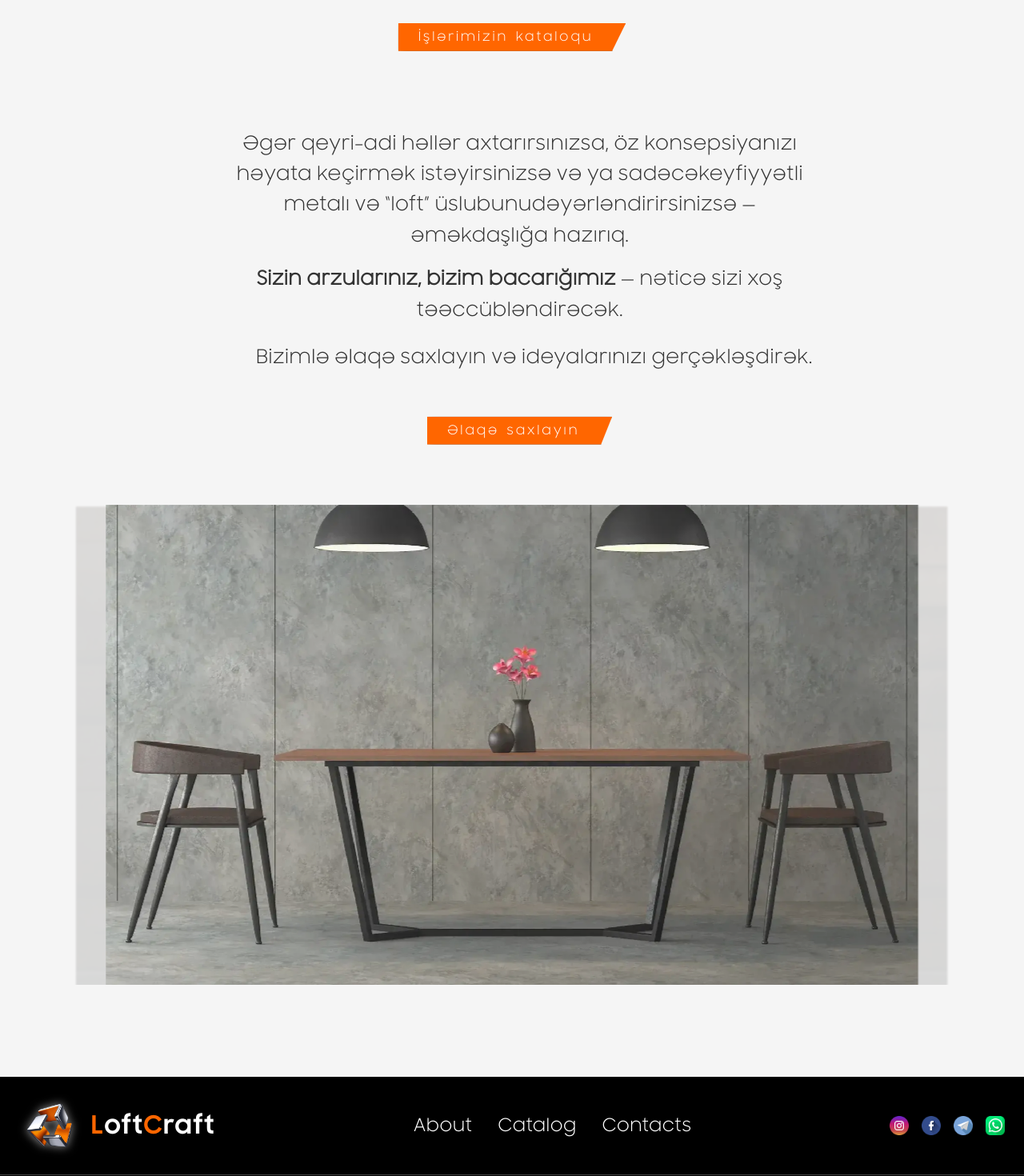
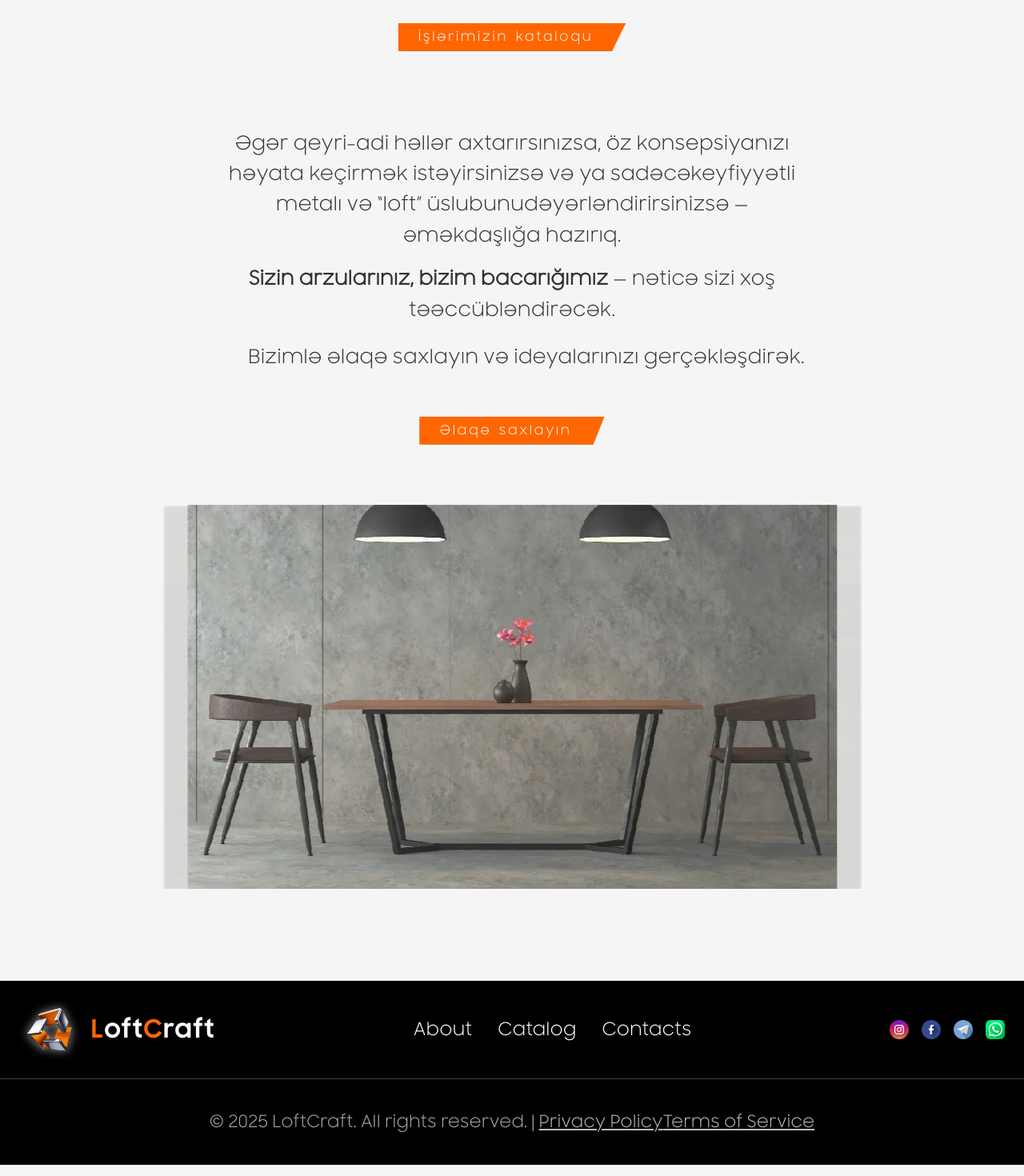
Before and after one commit to rovsenhuseynov/demirdizayn, a React (Create React App) app: page /about in a window 1280 px wide. Shown: the part 2900-4370 px from the top of the page at 80% size. Built offline with nearby package versions, Linux system fonts and the light colour scheme.

Commit message:
КОРРЕКЦИЯ - CtaSection

```diff
--- a/src/pages/AboutUs/AboutUs.jsx
+++ b/src/pages/AboutUs/AboutUs.jsx
@@ -44,7 +44,7 @@ const AboutUs = () => {
 
       <AboutJurActivity />
       <AboutGallery items={aboutData.galleryItems} />
-      <AboutUsBackgroundSlider />
+      <AboutUsBackgroundSlider />  {/* ПРОБЛЕМА ТУТ */}
     </section>
   );
 };
--- a/src/pages/AboutUs/AboutUsSlider/AboutCta/CtaSection.scss
+++ b/src/pages/AboutUs/AboutUsSlider/AboutCta/CtaSection.scss
@@ -1,12 +1,70 @@
+// @use "../../../../assets/mixin.scss" as m;
+// @use "../../../../assets/variables.scss" as v;
+
+// .cta-clean {
+//   width: 95svw;
+//   text-align: center;
+//   background: transparent;
+//   border-radius: 20px;
+
+
+//   .cta-clean__inner {
+//     max-width: 800px;
+//     margin: 0 auto;
+//     display: flex;
+//     flex-direction: column;
+//     justify-content: center;
+//     align-items: center;
+//     padding: 2rem 1rem;
+
+//     h3 {
+//       @include m.heading-font(4);
+//       line-height: 1.6;
+//       margin-bottom: 1rem;
+
+//       strong {
+//         font-weight: 100;
+//         text-shadow: 0 0 3cm rgba(0, 0, 0, 0.1);
+//       }
+//     }
+
+//     .cta-subtitle {
+//       @include m.heading-font(4);
+//       line-height: 1.6;
+//       margin-bottom: 1.5rem;
+//     }
+
+//     .cta-text {
+//       margin-bottom: 2rem;
+//       @include m.heading-font(4);
+//     }
+
+//     .cta-light__btn {
+//       @include m.button-styles;
+//       transition: background 0.3s ease;
+//       display: inline-block;
+//       margin: calc(1rem + 2vw) auto;
+//       align-self: center;
+//       width: auto;
+//       max-width: 100%;
+//     }
+//   }
+// }
+
+
+
+
+
 @use "../../../../assets/mixin.scss" as m;
 @use "../../../../assets/variables.scss" as v;
 
 .cta-clean {
-  width: 95svw;
+  width: 100%;
+  max-width: 95vw;
+  margin: 0 auto;
   text-align: center;
   background: transparent;
   border-radius: 20px;
-
 
   .cta-clean__inner {
     max-width: 800px;
--- a/src/reusableСomponents/BackgroundSlider/BackgroundSlider.jsx
+++ b/src/reusableСomponents/BackgroundSlider/BackgroundSlider.jsx
@@ -76,6 +76,184 @@
 
 
 
+// import { useEffect, useState } from "react";
+// import "./BackgroundSlider.scss";
+
+// const BackgroundSlider = ({
+//   images = [],
+//   interval = 5000,
+//   transition = 1500,
+//   blur = 5,
+//   scale = 1.05,
+//   overlay = null,
+//   className = "",
+//   heightPercent = 75, // высота слайдера в процентах экрана
+//   width = "100%",
+// }) => {
+//   const [index, setIndex] = useState(0);
+//   const [sliderHeight, setSliderHeight] = useState(
+//     Math.round(window.innerHeight * (heightPercent / 100))
+//   );
+
+//   useEffect(() => {
+//     const handleResize = () => {
+//       // Пересчитываем только при смене ориентации, а не при каждом изменении innerHeight
+//       const { innerWidth, innerHeight } = window;
+//       const isPortrait = innerHeight > innerWidth;
+//       setSliderHeight(Math.round(innerHeight * (heightPercent / 100)));
+
+//       // Если хотите ещё надёжнее — можно добавить debounce на resize
+//     };
+
+//     window.addEventListener("orientationchange", handleResize);
+//     return () => window.removeEventListener("orientationchange", handleResize);
+//   }, [heightPercent]);
+
+//   useEffect(() => {
+//     if (!images || images.length <= 1) return;
+//     const timer = setInterval(() => {
+//       setIndex((prev) => (prev + 1) % images.length);
+//     }, interval);
+//     return () => clearInterval(timer);
+//   }, [images, interval]);
+
+//   return (
+//     <div
+//       className={`bg-slider ${className}`}
+//       style={{
+//         height: `${sliderHeight}px`, // фиксированная высота
+//         width,
+//         position: "relative",
+//         overflow: "hidden",
+//         margin: "0 auto",
+//       }}
+//     >
+//       {images.map((img, i) => {
+//         const isActive = i === index;
+//         return (
+//           <div key={i} className="bg-slide">
+//             <div
+//               className="bg-slide-inner"
+//               style={{
+//                 backgroundImage: `url(${img})`,
+//                 opacity: isActive ? 1 : 0,
+//                 transform: isActive
+//                   ? "scale(1) translateY(0)"
+//                   : `scale(${scale}) translateY(5%)`,
+//                 filter: isActive ? "blur(0px)" : `blur(${blur}px)`,
+//                 transition: `opacity ${transition}ms ease-in-out,
+//                              transform ${transition}ms ease-in-out,
+//                              filter ${transition}ms ease-in-out`,
+//               }}
+//             />
+//           </div>
+//         );
+//       })}
+
+//       {overlay && <div className="bg-slider__overlay">{overlay}</div>}
+//     </div>
+//   );
+// };
+
+// export default BackgroundSlider;
+
+
+
+
+// import { useEffect, useState } from "react";
+// import "./BackgroundSlider.scss";
+
+// const BackgroundSlider = ({
+//   images = [],
+//   interval = 5000,
+//   transition = 1500,
+//   blur = 5,
+//   scale = 1.05,
+//   overlay = null,
+//   className = "",
+//   heightPercentPortrait = 75, // для портретной ориентации
+//   heightPercentLandscape = 60, // для альбомной ориентации
+//   width = "100%",
+// }) => {
+//   const [index, setIndex] = useState(0);
+//   const [sliderHeight, setSliderHeight] = useState(0);
+
+//   useEffect(() => {
+//     const handleResize = () => {
+//       const { innerWidth, innerHeight } = window;
+//       const isPortrait = innerHeight > innerWidth;
+
+//       const percent = isPortrait
+//         ? heightPercentPortrait
+//         : heightPercentLandscape;
+
+//       setSliderHeight(Math.round(innerHeight * (percent / 100)));
+//     };
+
+//     // первый вызов
+//     handleResize();
+
+//     // слушаем только смену ориентации
+//     window.addEventListener("orientationchange", handleResize);
+//     return () =>
+//       window.removeEventListener("orientationchange", handleResize);
+//   }, [heightPercentPortrait, heightPercentLandscape]);
+
+//   useEffect(() => {
+//     if (!images || images.length <= 1) return;
+//     const timer = setInterval(() => {
+//       setIndex((prev) => (prev + 1) % images.length);
+//     }, interval);
+//     return () => clearInterval(timer);
+//   }, [images, interval]);
+
+//   return (
+//     <div
+//       className={`bg-slider ${className}`}
+//       style={{
+//         height: `${sliderHeight}px`,
+//         width,
+//         position: "relative",
+//         overflow: "hidden",
+//         margin: "0 auto",
+//       }}
+//     >
+//       {images.map((img, i) => {
+//         const isActive = i === index;
+//         return (
+//           <div key={i} className="bg-slide">
+//             <div
+//               className="bg-slide-inner"
+//               style={{
+//                 backgroundImage: `url(${img})`,
+//                 opacity: isActive ? 1 : 0,
+//                 transform: isActive
+//                   ? "scale(1) translateY(0)"
+//                   : `scale(${scale}) translateY(5%)`,
+//                 filter: isActive ? "blur(0px)" : `blur(${blur}px)`,
+//                 transition: `opacity ${transition}ms ease-in-out,
+//                              transform ${transition}ms ease-in-out,
+//                              filter ${transition}ms ease-in-out`,
+//               }}
+//             />
+//           </div>
+//         );
+//       })}
+
+//       {overlay && <div className="bg-slider__overlay">{overlay}</div>}
+//     </div>
+//   );
+// };
+
+// export default BackgroundSlider;
+
+
+
+
+
+
+
+// BackgroundSlider.jsx
 import { useEffect, useState } from "react";
 import "./BackgroundSlider.scss";
 
@@ -87,27 +265,25 @@ const BackgroundSlider = ({
   scale = 1.05,
   overlay = null,
   className = "",
-  heightPercent = 75, // высота слайдера в процентах экрана
+  heightPercentPortrait = 75, // высота в портретной ориентации
+  heightPercentLandscape = 60, // высота в альбомной ориентации
   width = "100%",
 }) => {
   const [index, setIndex] = useState(0);
-  const [sliderHeight, setSliderHeight] = useState(
-    Math.round(window.innerHeight * (heightPercent / 100))
-  );
+  const [sliderHeight, setSliderHeight] = useState(0);
 
   useEffect(() => {
-    const handleResize = () => {
-      // Пересчитываем только при смене ориентации, а не при каждом изменении innerHeight
+    const updateHeight = () => {
       const { innerWidth, innerHeight } = window;
       const isPortrait = innerHeight > innerWidth;
-      setSliderHeight(Math.round(innerHeight * (heightPercent / 100)));
-
-      // Если хотите ещё надёжнее — можно добавить debounce на resize
+      const percent = isPortrait ? heightPercentPortrait : heightPercentLandscape;
+      setSliderHeight(Math.round(innerHeight * (percent / 100)));
     };
 
-    window.addEventListener("orientationchange", handleResize);
-    return () => window.removeEventListener("orientationchange", handleResize);
-  }, [heightPercent]);
+    updateHeight(); // сразу считаем высоту
+    window.addEventListener("orientationchange", updateHeight);
+    return () => window.removeEventListener("orientationchange", updateHeight);
+  }, [heightPercentPortrait, heightPercentLandscape]);
 
   useEffect(() => {
     if (!images || images.length <= 1) return;
@@ -121,8 +297,9 @@ const BackgroundSlider = ({
     <div
       className={`bg-slider ${className}`}
       style={{
-        height: `${sliderHeight}px`, // фиксированная высота
+        height: `${sliderHeight}px`,
         width,
+        maxWidth: "100vw",
         position: "relative",
         overflow: "hidden",
         margin: "0 auto",
```
Also changed, not shown: src/pages/AboutUs/AboutUsSlider/AboutUsBackgroundSlider.jsx (+4 -60 lines).
